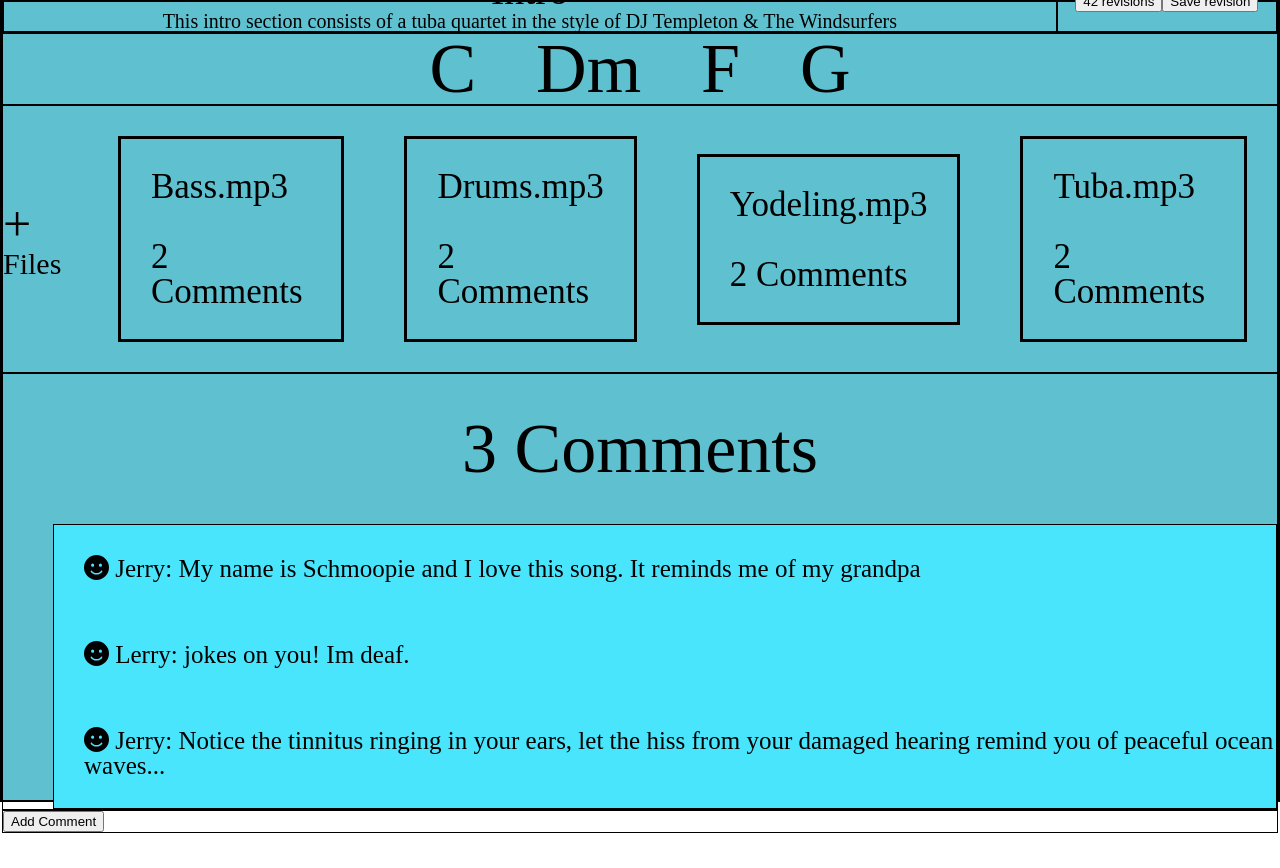
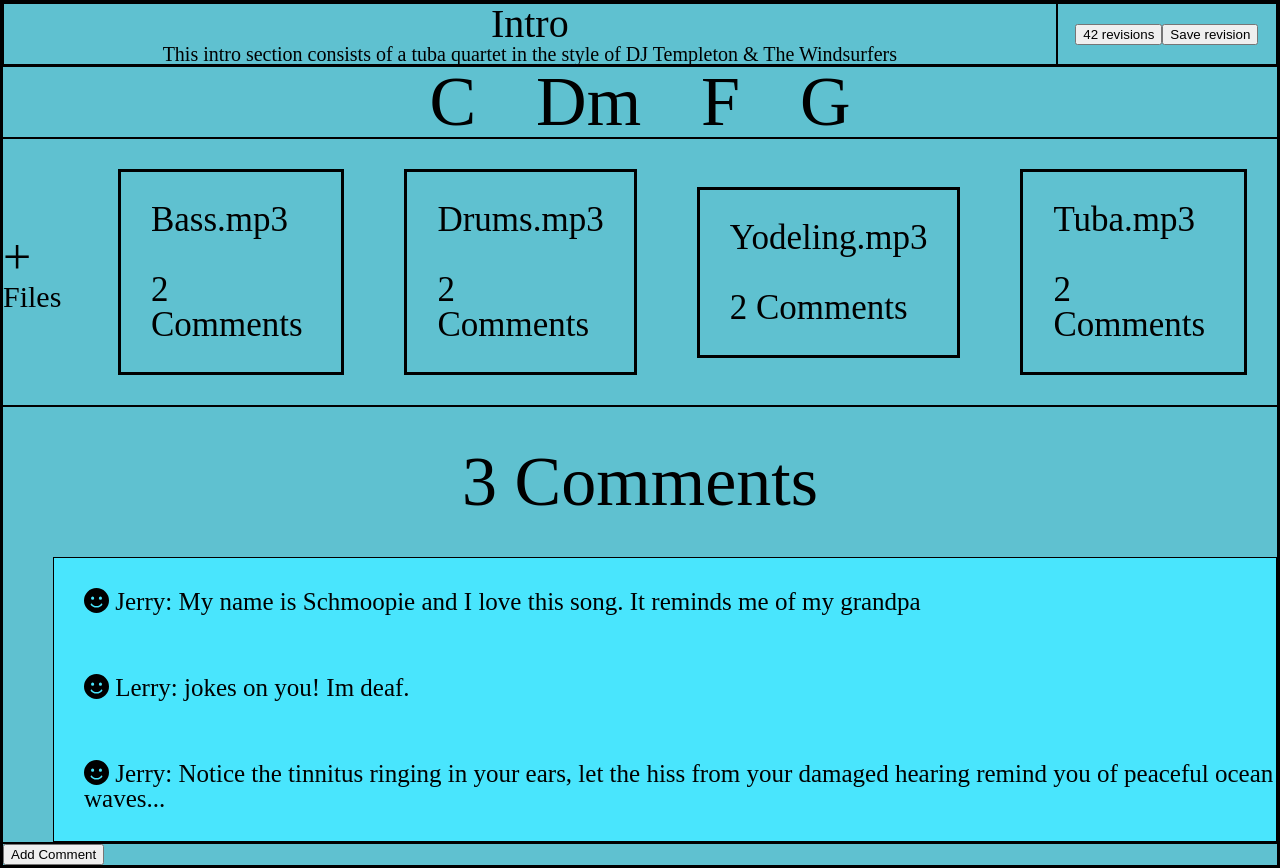
Before and after one commit to jamtools/section-view, a React (Create React App) app: page / in a window 1280 px wide. Before the commit the page ends 833 px from the top, so only its background shows below. Built offline with nearby package versions, Linux system fonts and the light colour scheme.

Commit message:
Fix overflow issue when adding a new comment

```diff
--- a/src/section_view.css
+++ b/src/section_view.css
@@ -12,8 +12,10 @@ html {font-size: 62.5%;}
   background-color: rgb(95, 193, 208);
   justify-content: center;
   flex-direction: column;
-  height: 100vh;
+  min-height: 100vh;
 }
+
+
 
 div {
   border: 1px solid black;
```
Also changed, not shown: src/Comments.tsx (+0 -9 lines).
